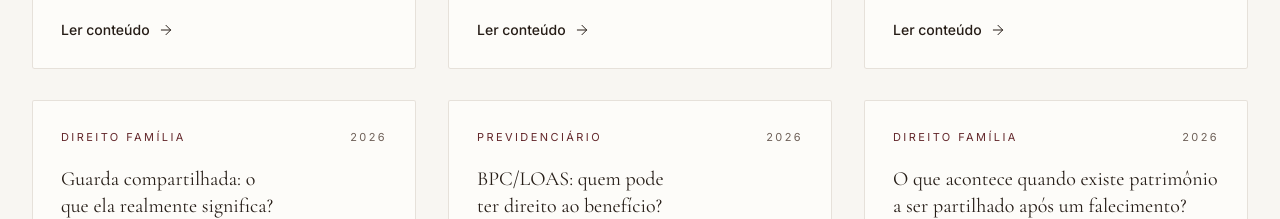
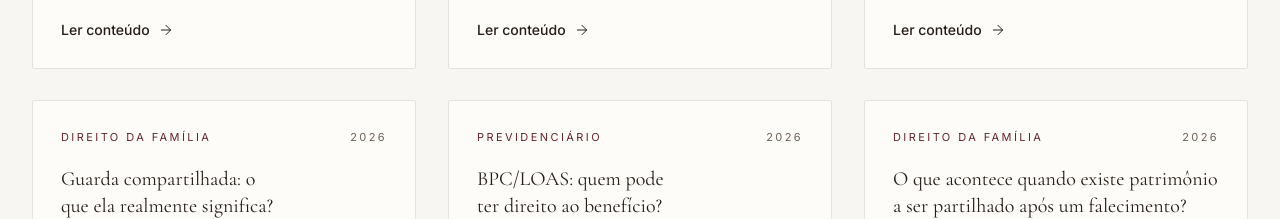
Before and after one commit to luna24444/daisadelvalle, a Next.js app: page / in a window 1280 px wide. Shown: the part 8380-8599 px from the top of the page. Built offline with nearby package versions, Linux system fonts and the light colour scheme; no server answers.

Commit message:
Update articles.tsx

```diff
--- a/components/articles.tsx
+++ b/components/articles.tsx
@@ -36,7 +36,7 @@ const articles: Article[] = [
     slug: "pensao-nao-paga",
   },
   {
-    category: "DIREITO FAMÍLIA",
+    category: "DIREITO DA FAMÍLIA",
     title: "Guarda compartilhada: o que ela realmente significa?",
     summary:
       "Esclarecemos conceitos gerais sobre a guarda compartilhada e como ela pode ser organizada.",
@@ -52,7 +52,7 @@ const articles: Article[] = [
     slug: "bpc-loas-quem-pode-ter-direito",
   },
   {
-    category: "DIREITO FAMÍLIA",
+    category: "DIREITO DA FAMÍLIA",
     title: "O que acontece quando existe patrimônio a ser partilhado após um falecimento?",
     summary:
       "Entenda de forma geral como a partilha de bens costuma ser conduzida em processos sucessórios.",
```
